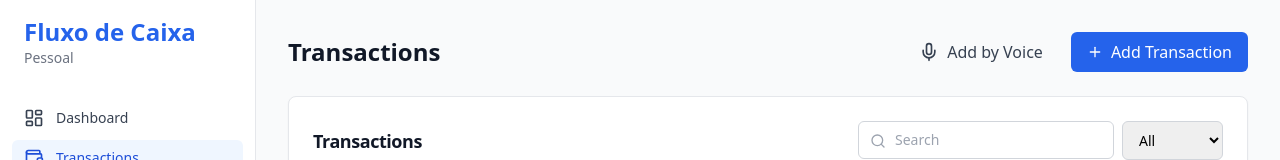
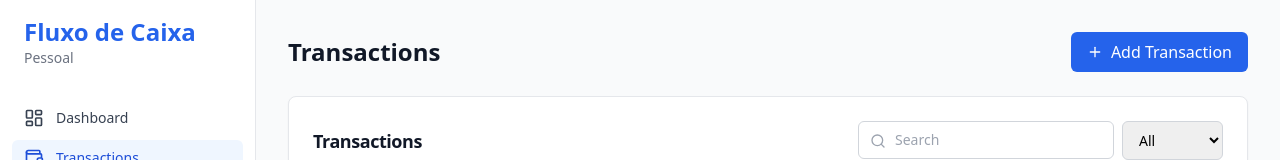
Before and after one commit to gfcastellano/fluxo-de-caixa-pessoal, a React app in the folder frontend/: page /transactions in a window 1280 px wide. Shown: the top 160 px of the page. Built offline with nearby package versions, Linux system fonts and the light colour scheme; no server answers; the database is empty; sample sign-in values are in the browser's storage; the HTML template or start-up script is replaced by a standard one.

Commit message:
refactor: remove VoiceTransactionButton da página Transactions

```diff
--- a/frontend/src/pages/Transactions.tsx
+++ b/frontend/src/pages/Transactions.tsx
@@ -3,7 +3,6 @@ import { useTranslation } from 'react-i18next';
 import { useAuth } from '../context/AuthContext';
 import { Card, CardContent, CardHeader, CardTitle } from '../components/Card';
 import { Button } from '../components/Button';
-import { VoiceTransactionButton } from '../components/VoiceTransactionButton';
 import { TransactionModal } from '../components/TransactionModal';
 import {
   getTransactions,
@@ -192,17 +191,10 @@ export function Transactions() {
     <div className="space-y-6">
       <div className="flex items-center justify-between">
         <h1 className="text-2xl font-bold text-gray-900">{t('transactions.title')}</h1>
-        <div className="flex items-center gap-3">
-          <VoiceTransactionButton
-            onTransactionCreated={(transaction) => {
-              setTransactions((prev) => [transaction, ...prev]);
-            }}
-          />
-          <Button onClick={handleOpenAddModal}>
-            <Plus className="mr-2 h-4 w-4" />
-            {t('transactions.addNew')}
-          </Button>
-        </div>
+        <Button onClick={handleOpenAddModal}>
+          <Plus className="mr-2 h-4 w-4" />
+          {t('transactions.addNew')}
+        </Button>
       </div>
 
       {/* Transaction Modal */}
```
